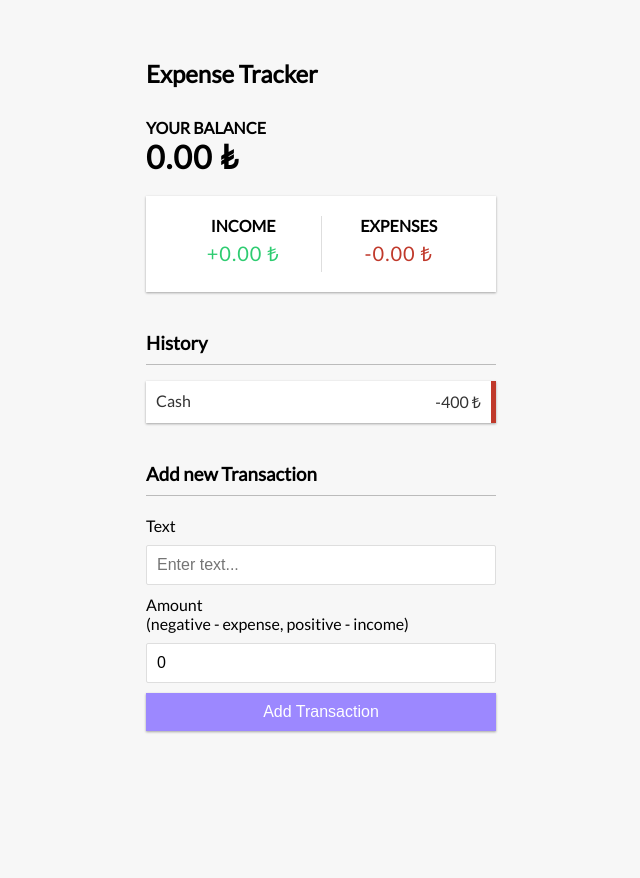
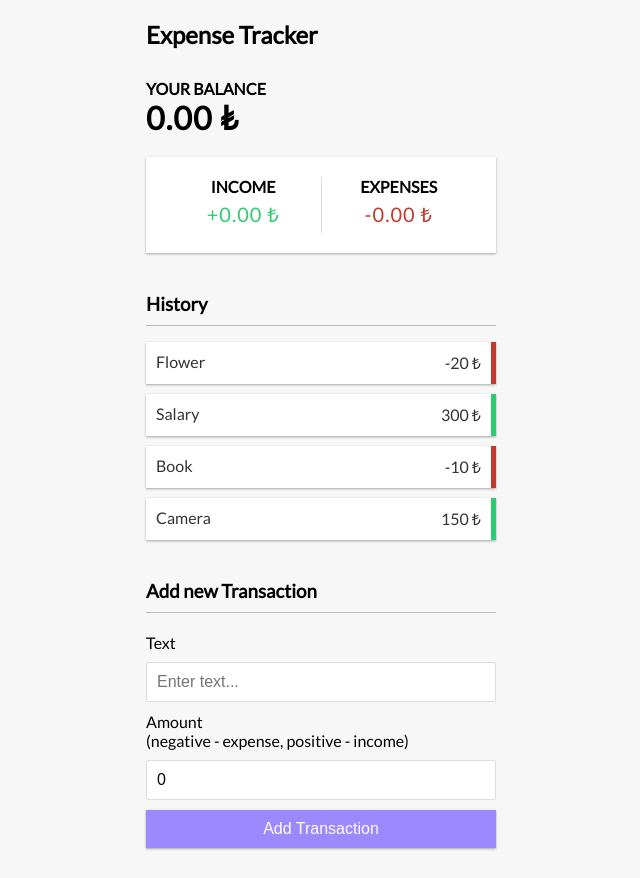
Before and after one commit to ugurkiymetli/react-expanse-tracker, a React (Create React App) app: page / in a window 1280 px wide. Shown: the whole page, without its empty margins (319-959 px from the left). Before the commit the page ends 800 px from the top, so only its background shows below. Built offline with nearby package versions, Linux system fonts and the light colour scheme.

Commit message:
Transaction item added. Mapped transactions and styled component.

```diff
--- a/src/Transaction/List/index.js
+++ b/src/Transaction/List/index.js
@@ -1,13 +1,16 @@
 import React from "react";
-
+import { useGlobal } from "../../Context/GlobalContext";
+import TransactionItem from "../Transaction-Item";
 function TransactionList() {
+  const { transactions } = useGlobal();
+  // console.log(transactions);
   return (
     <>
       <h3>History</h3>
       <ul id="list" className="list">
-        <li className="minus">
-          Cash <span>-400 ₺</span> <button className="delete-btn">x</button>
-        </li>
+        {transactions.map((item) => (
+          <TransactionItem key={item.id} transaction={item} />
+        ))}
       </ul>
     </>
   );
--- /dev/null
+++ b/src/Transaction/Transaction-Item/index.js
@@ -0,0 +1,13 @@
+import React from "react";
+
+function TransactionItem({ transaction }) {
+  return (
+    <li className={transaction.amount > 0 ? "plus" : "minus"}>
+      {transaction.text}
+      <span> {transaction.amount} ₺ </span>
+      <button className="delete-btn">x</button>
+    </li>
+  );
+}
+
+export default TransactionItem;
```
